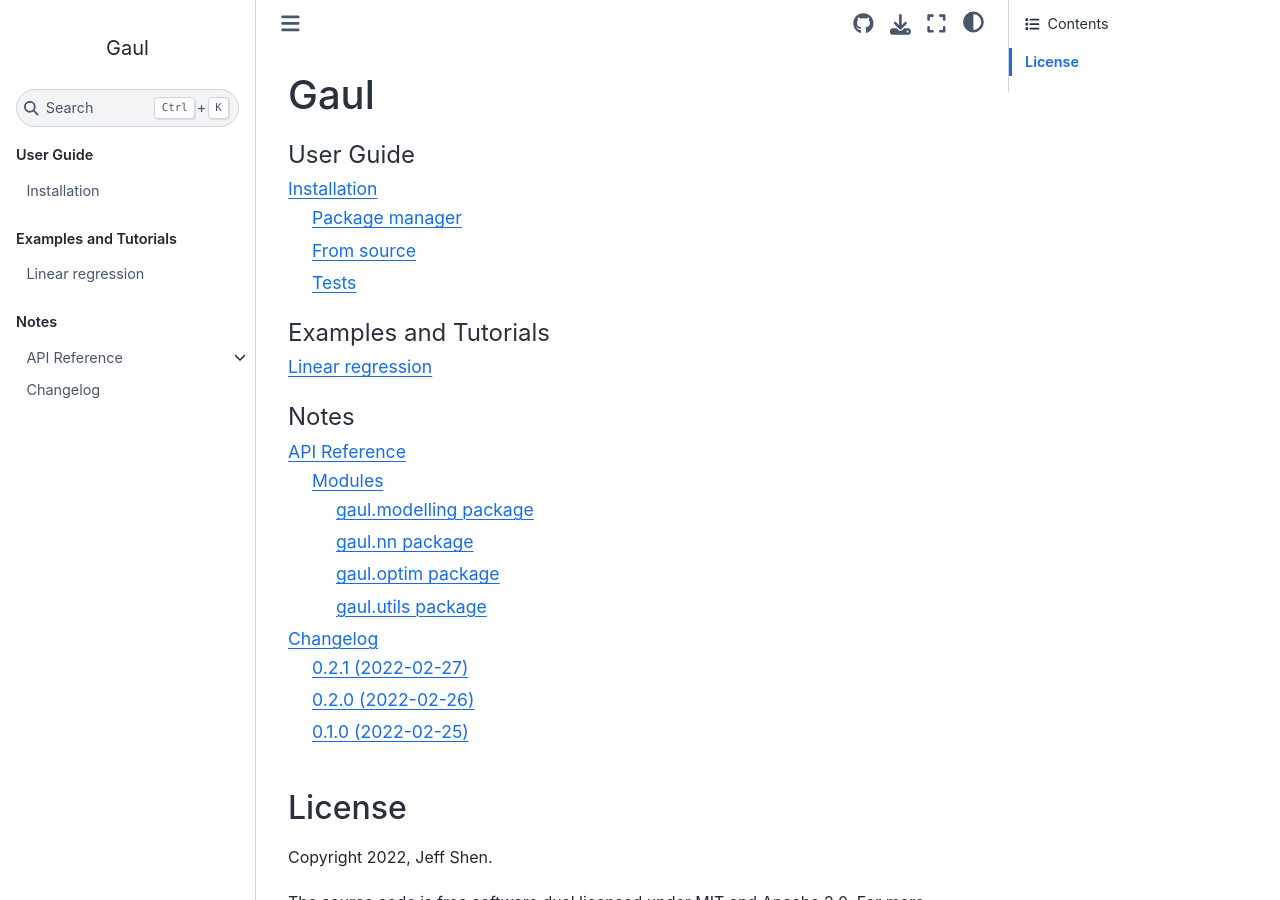
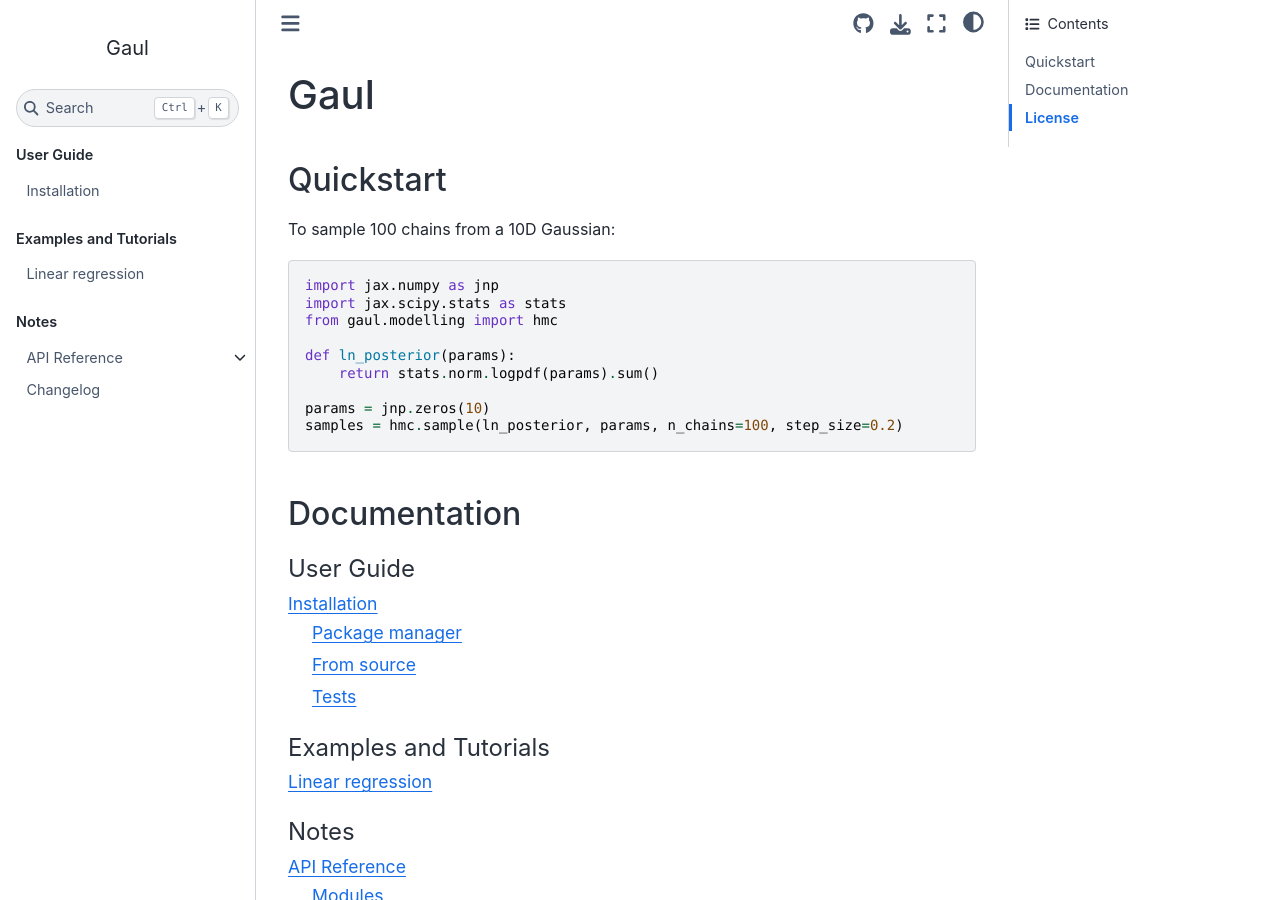
Before and after one commit to al-jshen/gaul, a Sphinx documentation site: the page built from docs/source/index.rst, in a window 1280 px wide and 900 px high. Built offline with Sphinx 7.4.7 and the Sphinx Book theme 1.1.4, drawn with Linux system fonts in a browser that asks for light colours; pages that are not in the unit, such as notebooks, are missing from menus.

Commit message:
add quickstart example in docs

```diff
--- a/docs/source/index.rst
+++ b/docs/source/index.rst
@@ -1,5 +1,26 @@
 Gaul
 ================================
+
+Quickstart
+-----------
+
+To sample 100 chains from a 10D Gaussian:
+
+.. code-block:: python
+
+    import jax.numpy as jnp
+    import jax.scipy.stats as stats
+    from gaul.modelling import hmc
+
+    def ln_posterior(params):
+        return stats.norm.logpdf(params).sum()
+
+    params = jnp.zeros(10)
+    samples = hmc.sample(ln_posterior, params, n_chains=100, step_size=0.2)
+
+
+Documentation
+-------------
 
 .. toctree::
    :maxdepth: 2
```
Also changed, not shown: 1 other file.
